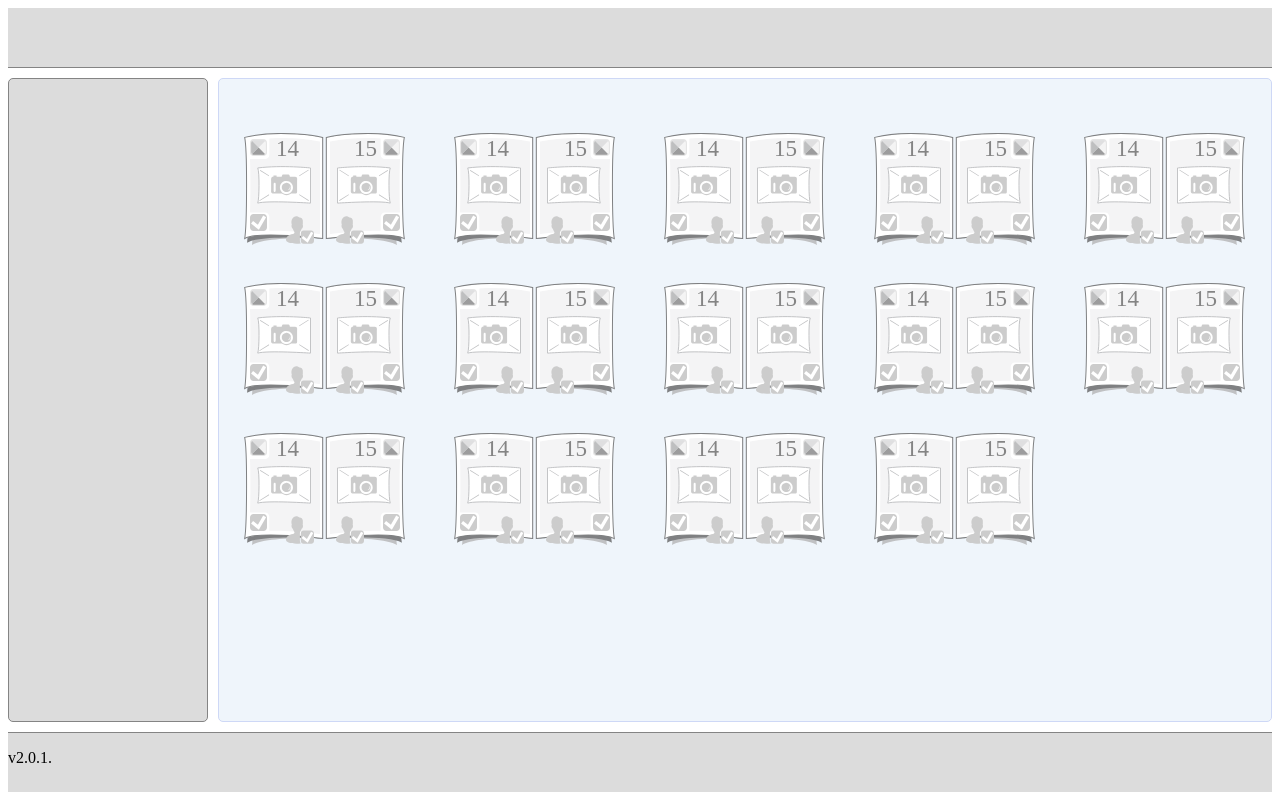
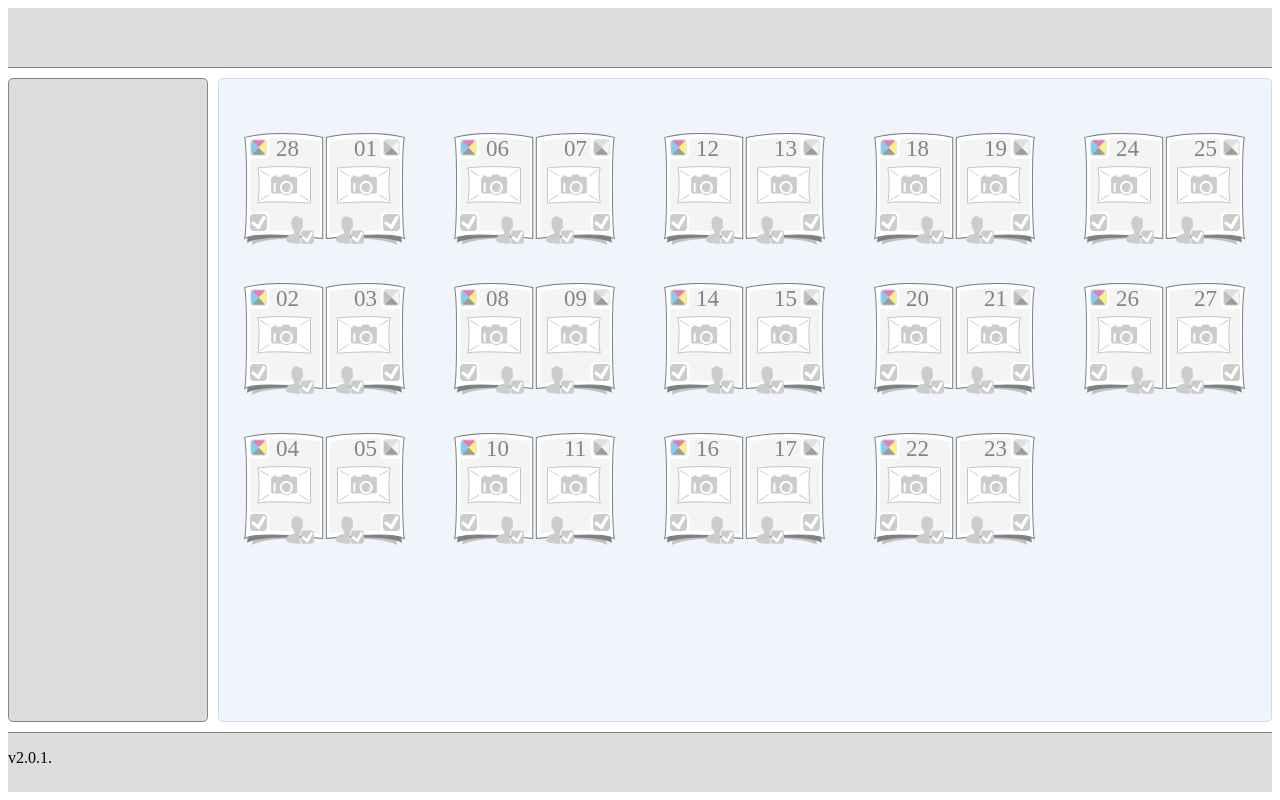
Before and after one commit to ytty555/VerstkaSK, a React (Create React App) app: page / in a window 1280 px wide. Built offline with nearby package versions, Linux system fonts and the light colour scheme; a web font is replaced by a local one.

Commit message:
State replaced to MainBlock

```diff
--- a/src/components/MainBlock/MainBlock.js
+++ b/src/components/MainBlock/MainBlock.js
@@ -4,98 +4,86 @@ import PagePair from "./PagePair";
 class MainBlock extends Component {
   constructor(props) {
     super(props);
-    this.state = this.generateStateArray(28);
+
+    this.state = this.generateStateArray(this.getPageQuantity());
   }
 
-  generateStateArray(pageQuantity) {
-    let resArr = [];
-    let pageInfoObj = {
-      pageID: null,
-      pageColor: null,
-      pageState: {
-        makeup: null,
-        photo: null,
-        delegated: null
+  getPageQuantity = () => 28;
+
+  generateStateArray = pageQuantity => {
+    const pairs = pageQuantity / 2;
+    let resArr = {};
+
+    (() => {
+      for (let i = 1; i <= pairs; i++) {
+        const keyObj = this.toTwo(i);
+        const numForPair = this.numForPair(pageQuantity, i);
+        const currPair = {
+          left: {
+            pageId: numForPair[0],
+            pageColor: true,
+            pageMakeup: false,
+            pagePhoto: false,
+            pageDelegated: false
+          },
+          right: {
+            pageId: numForPair[1],
+            pageColor: false,
+            pageMakeup: false,
+            pagePhoto: false,
+            pageDelegated: false
           }
         };
-    for (let i = 1; i <= pageQuantity; i++) {
-      pageInfoObj.pageID = i < 10 ? "0" + i : String(i);
-      pageInfoObj.pageColor = 1;
-      pageInfoObj.pageState.makeup = false;
-      pageInfoObj.pageState.photo = false;
-      pageInfoObj.pageState.delegated = false;
-      let tempObj = Object.assign({}, pageInfoObj);
+        resArr[keyObj] = currPair;
+      }
+    })();
 
-      resArr.push(tempObj);
-    }
     return resArr;
-  }
+  };
 
-  arrPagesPair(count) {
-    let self = this;
+  // Переводит num в струку из двух символов
+  toTwo = num => (num < 10 ? "0" + String(num) : String(num));
 
+  numForPair = (pageQuantity, pairNumber) => {
     // Функция возвращает номера полос разворота в виде массива номеров полос (левая и правая)
-    function numForPair(count, pair) {
     // Массив из номеров полос: левая полоса и правая
     let res = [null, null];
 
-      // Переводит num в струку из двух символов
-      function toTwo(num) {
-        return num < 10 ? "0" + String(num) : String(num);
-      }
-
-      if (pair === 1) {
-        res[0] = toTwo(count);
-        res[1] = toTwo(pair);
+    if (pairNumber === 1) {
+      res[0] = this.toTwo(pageQuantity);
+      res[1] = this.toTwo(pairNumber);
     } else {
-        res[0] = toTwo(pair * 2 - 2);
-        res[1] = toTwo(pair * 2 - 1);
+      res[0] = this.toTwo(pairNumber * 2 - 2);
+      res[1] = this.toTwo(pairNumber * 2 - 1);
     }
     return res;
-    }
-
-    function renderPagePair(leftP, rightP) {
-      function getCurrentPageStatus(pID) {
-        let allPageState = self.state;
-        for (let i = 0; i < allPageState.length; i++) {
-          if (allPageState[i].pageID === pID) {
-            return allPageState[i];
-          }
-        }
-        return -1;
-      }
-
-      let lPS = getCurrentPageStatus(leftP);
-      let rPS = getCurrentPageStatus(rightP);
-      return (
-        <PagePair
-          key={lPS.pageID + rPS.pageID}
-          stateLeftPage={lPS}
-          stateRightPage={rPS}
-        />
-      );
-    }
-
-    let arr = [];
-    for (let i = 1; i <= count / 2; i++) {
-      arr.push(i);
-    }
-    const listItems = arr.map(pair =>
-      renderPagePair(numForPair(count, pair)[0], numForPair(count, pair)[1])
-    );
-    return listItems;
-  }
+  };
 
   render() {
     return (
       <main className="main-block">
         <section className="page-section">
           <h1 className="visually-hidden">Раскладка полос</h1>
-          <div className="page-grid-container">{this.arrPagesPair(28)}</div>
+          <div className="page-grid-container">
+            {this.renderPagePairList(this.getPageQuantity())}
+          </div>
         </section>
       </main>
     );
   }
+
+  renderPagePairList = PageQuantity => {
+    const state = this.state;
+    let elList = [];
+    let el = null;
+
+    for (let i = 1; i <= PageQuantity / 2; i++) {
+      el = <PagePair statePage={state[this.toTwo(i)]} />;
+      elList.push(el);
+    }
+
+    return elList;
+  };
 }
 
 export default MainBlock;
--- a/src/components/MainBlock/PagePair.js
+++ b/src/components/MainBlock/PagePair.js
@@ -1,6 +1,6 @@
 import React from "react";
-import statePage from "../../decorators/statePage";
 import Page from "./Page";
+import PropTypes from "prop-types";
 
 function PagePair(props) {
   const left = 0;
@@ -13,7 +13,9 @@ function PagePair(props) {
         src={require("../../img/pair.svg")}
         alt="Изображение разворота полос"
       />
-      <Page
+      <Page position={left} pageState={props.statePage.left} />
+      <Page position={right} pageState={props.statePage.right} />
+      {/* <Page
         position={left}
         pageState={props.statePage.left}
         onClick={props.handleOnMakeup(left)}
@@ -22,9 +24,9 @@ function PagePair(props) {
         position={right}
         pageState={props.statePage.right}
         onClick={props.handleOnMakeup(right)}
-      />
+      /> */}
     </div>
   );
 }
 
-export default statePage(PagePair);
+export default PagePair;
```
Lines whose indentation alone changed are shown as unchanged.
